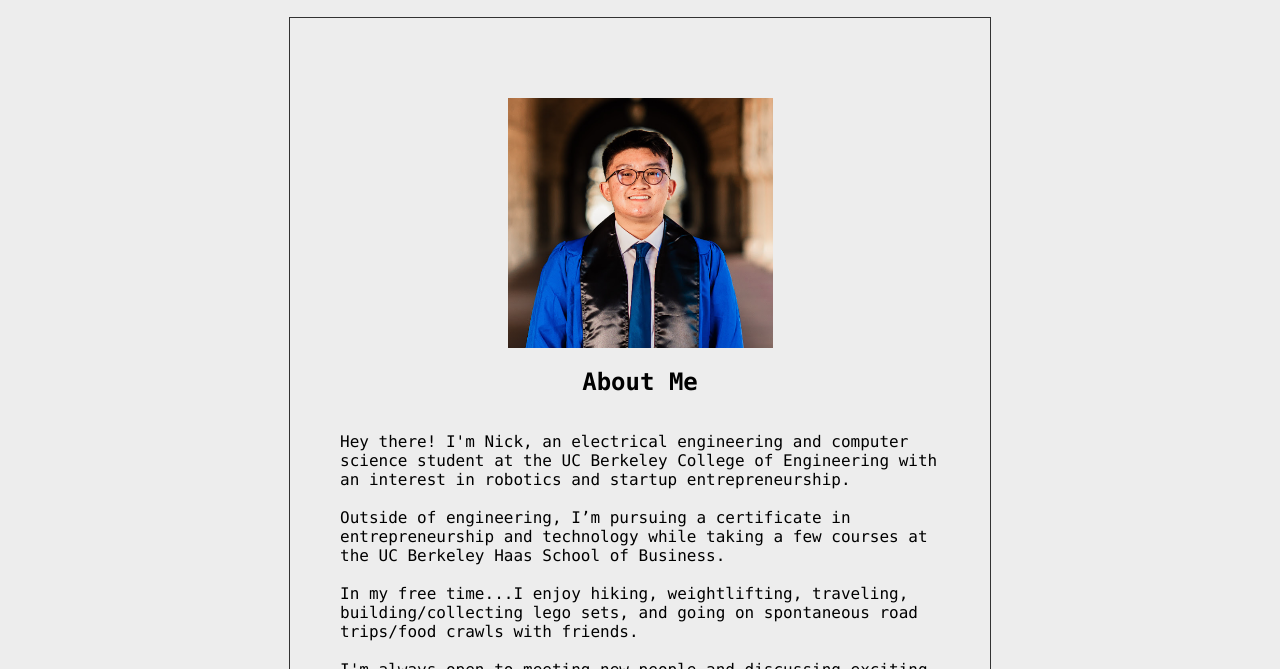
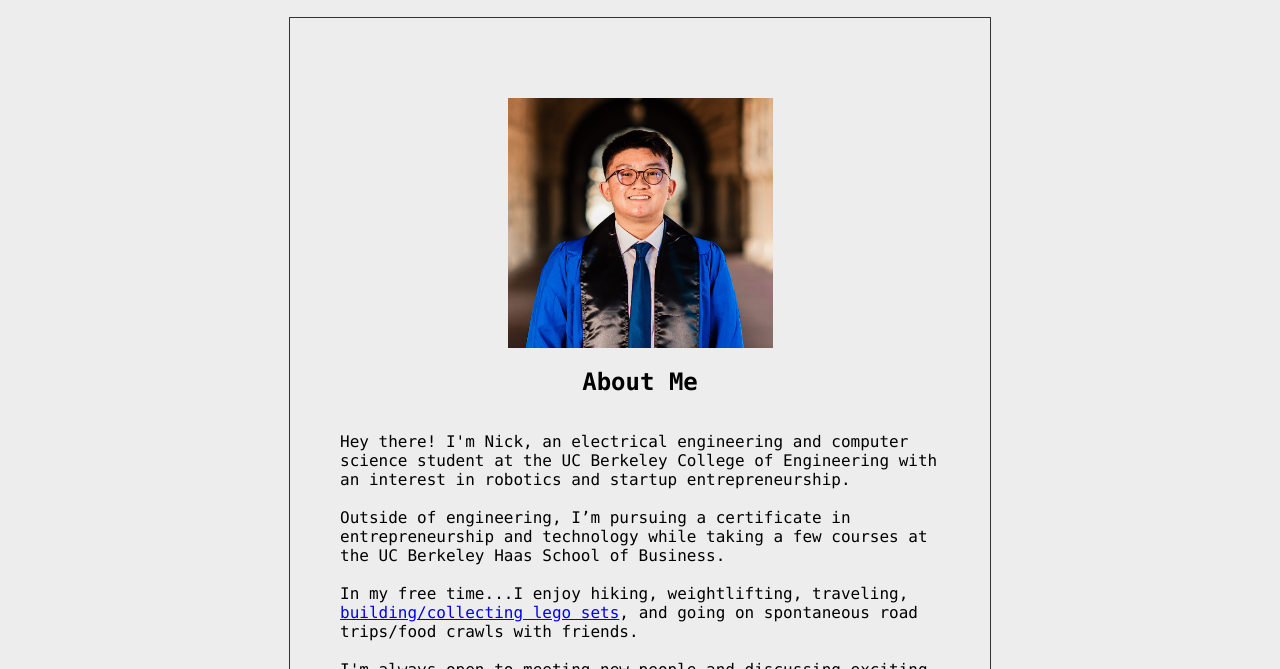
Before and after one commit to nickkbuii/nickkbuii.github.io, a plain HTML site: page index.html in a window 1280 px wide. Shown: the part 131-800 px from the top of the page. Drawn offline with Linux system fonts and the light colour scheme.

Commit message:
Lego Botanist

```diff
--- a/index.html
+++ b/index.html
@@ -37,8 +37,8 @@
       <p>Hey there! I'm Nick, an electrical engineering and computer science</a> student at the UC Berkeley College of
         Engineering with an interest in robotics and startup entrepreneurship. <br><br>Outside of engineering, I’m
         pursuing a certificate in entrepreneurship and technology while taking a few courses at the UC Berkeley Haas
-        School of Business.<br><br> In my free time...I enjoy hiking, weightlifting, traveling, building/collecting lego
-        sets, and going on spontaneous road trips/food crawls with friends.<br></br>I'm always open to meeting new
+        School of Business.<br><br> In my free time...I enjoy hiking, weightlifting, traveling, <a href="https://drive.google.com/drive/folders/1hmwGuGujgeoBc11ohvtt9EdvAPCPll9U?usp=sharing">building/collecting lego
+          sets</a>, and going on spontaneous road trips/food crawls with friends.<br></br>I'm always open to meeting new
         people and discussing exciting opportunities so please feel free to contact me!
 
 
```
